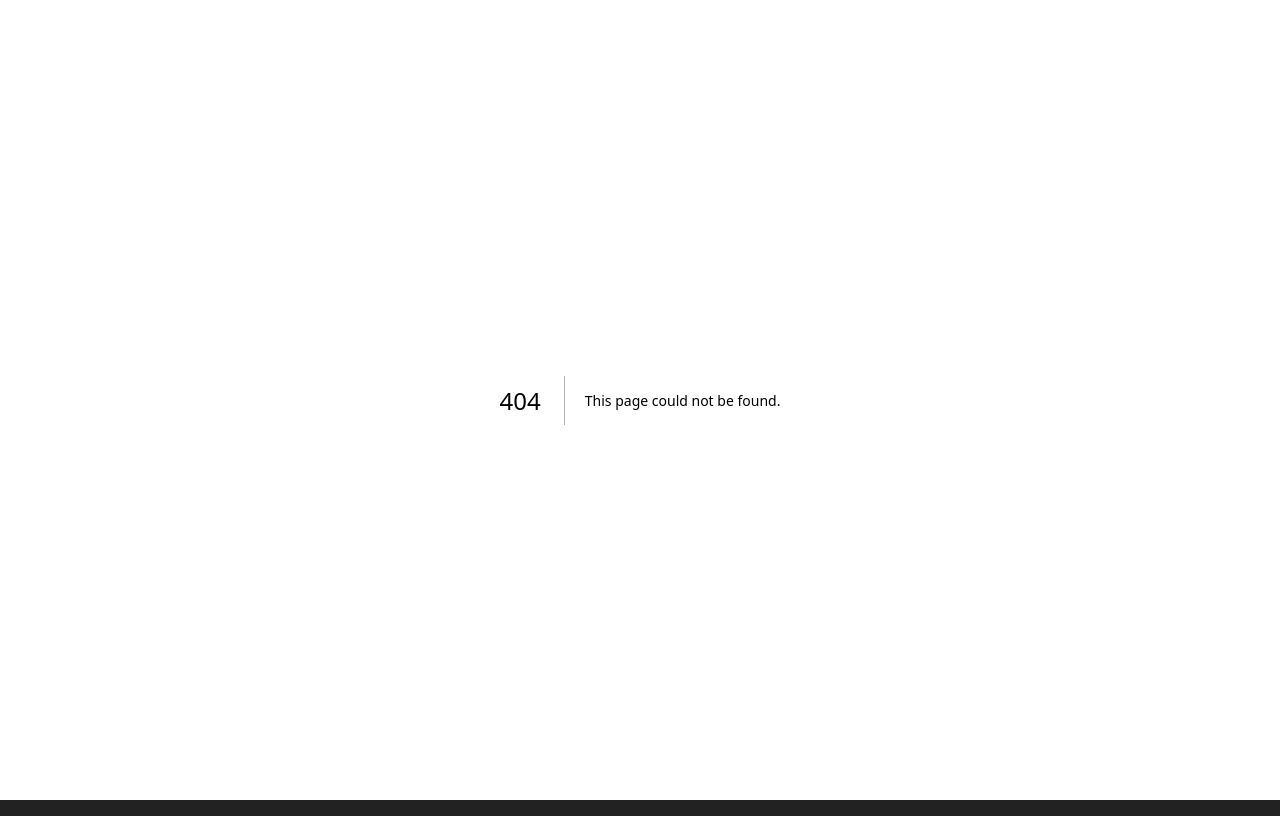
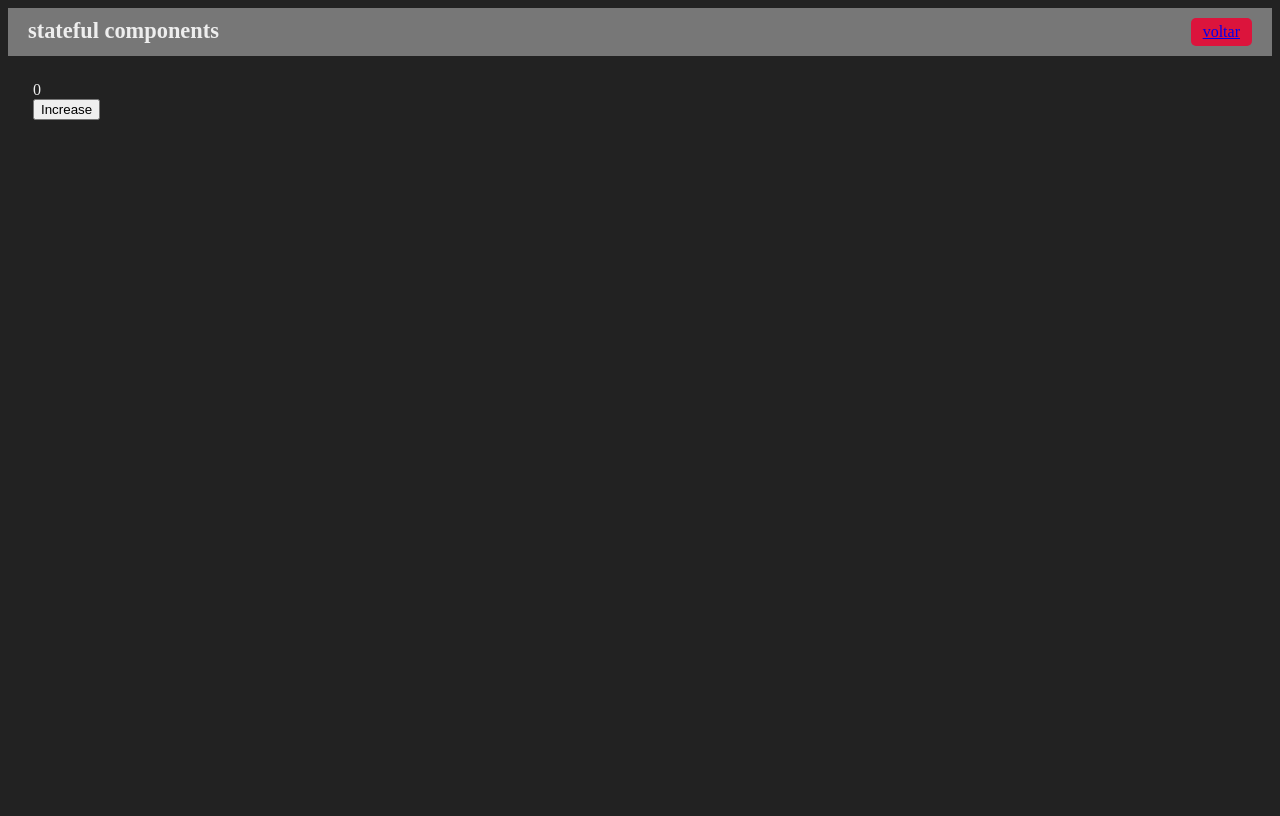
Before and after one commit to giovanne-aquino-clear/react-5-NextJS, a Next.js app: page /state in a window 1280 px wide. Before the commit this address had no page. Built offline with nearby package versions, Linux system fonts and the light colour scheme.

Commit message:
useState for save var state

```diff
--- a/src/pages/index.jsx
+++ b/src/pages/index.jsx
@@ -15,7 +15,7 @@ export default function Init(){
             <Navigator text = "example" destiny = "/example"/>
             <Navigator text = "jsx" destiny = "/jsx"/>
             <Navigator text = "Navegação" destiny = "/client/123"/>
-            <Navigator text = "stateful component" destiny = "/client/123"/>
+            <Navigator text = "stateful component" destiny = "/state"/>
 
         </div>
     )
--- /dev/null
+++ b/src/pages/state.jsx
@@ -0,0 +1,18 @@
+import { useState  } from "react";
+import Layout from "../components/Layout";
+
+export default function Estado(){
+    const state = useState(0)
+    let number = state[0]
+    let changeNumber = state [1]
+
+    function increase (){
+        changeNumber(number + 1)
+    }
+    return(
+        <Layout title = "stateful components">
+            <div>{number}</div>
+            <button onClick={increase}>Increase</button>
+        </Layout>
+    )
+}
```
